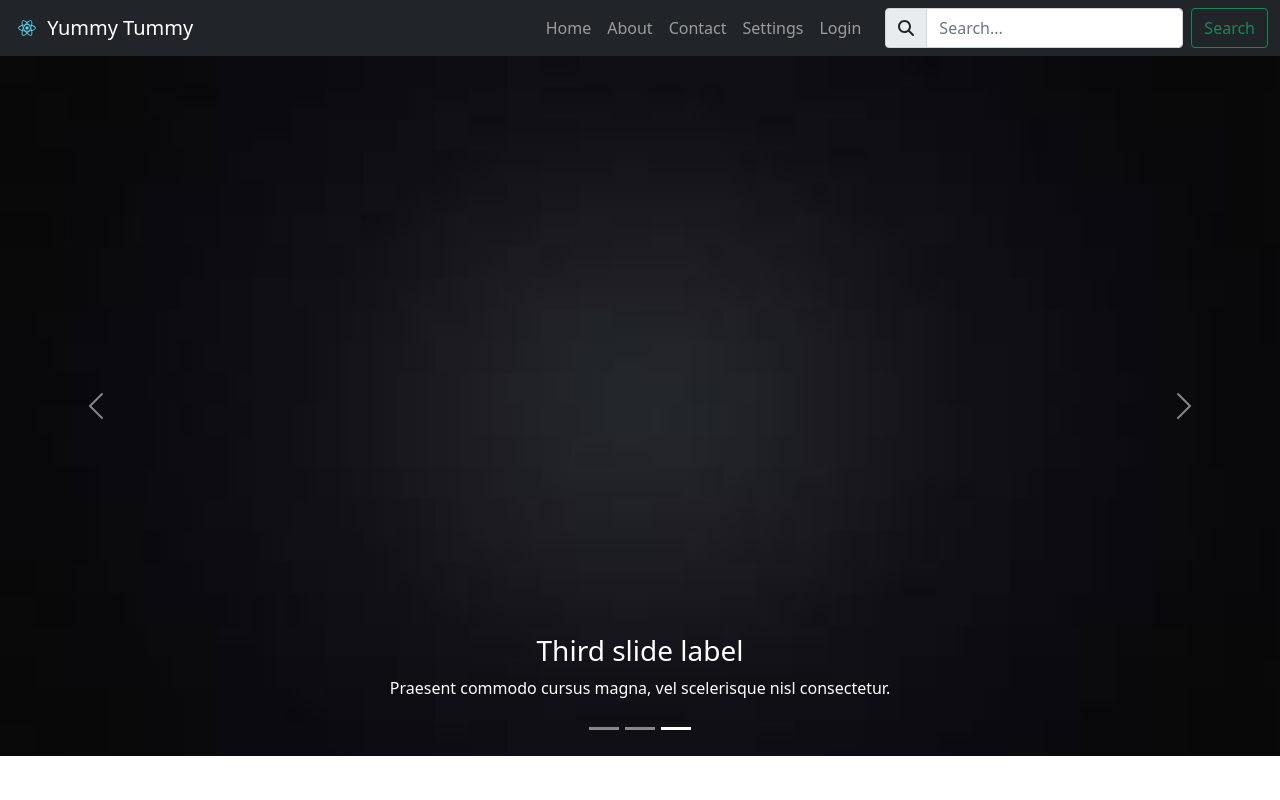
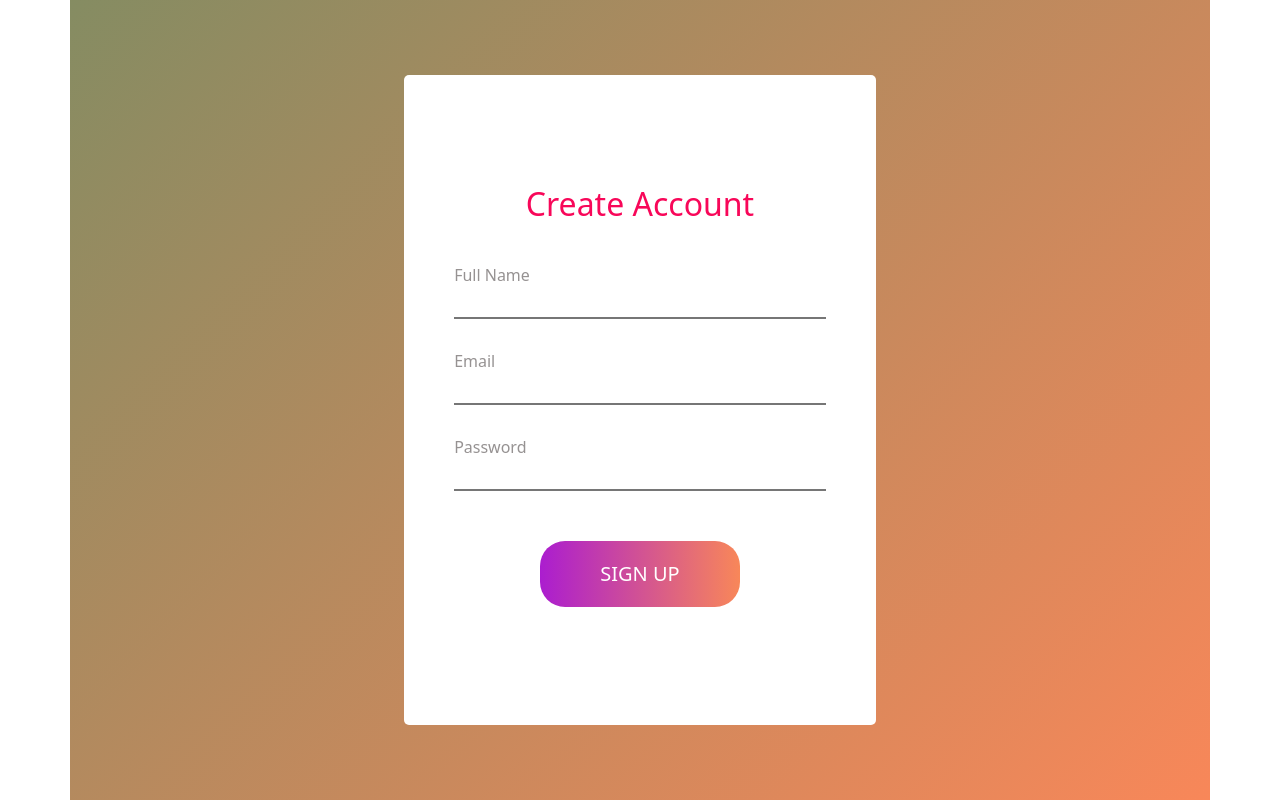
Before and after one commit to reileighh/MERN-stack, a React (Create React App) app in the folder client/: page /Signup in a window 1280 px wide. Built offline with nearby package versions, Linux system fonts and the light colour scheme.

Commit message:
Fixed router

```diff
--- a/client/src/App.js
+++ b/client/src/App.js
@@ -1,14 +1,26 @@
 import React from "react";
-import ControlledCarousel from "./components/Carousel";
-import NavigationBar from "./components/Navbar";
+import About  from './pages/About';
+import  Contact  from './pages/Contact';
+import  Home  from './pages/Home';
+import Login  from './pages/Login';
+import Signup from './pages/Signup';
+import Settings from './pages/Settings';
+
+import { BrowserRouter as Router, Routes, Route } from 'react-router-dom';
 
 export default function App() {
   return (
-    <div>
-      <>
-        <NavigationBar />
-        <ControlledCarousel />
-      </>
-    </div>
+    <Router>
+      <div>
+      <Routes>
+        <Route path="/" exact element={<Home/>} />
+        <Route path="/Login" element={<Login/>} />
+        <Route path="/Signup" element={<Signup/>} />
+        <Route path="/About" element={<About/>} />
+        <Route path="/Contact" element={<Contact/>} />
+        <Route path="/Settings" element={<Settings/>} />
+      </Routes>
+      </div>
+    </Router>
   );
 }
--- a/client/src/components/Navbar.js
+++ b/client/src/components/Navbar.js
@@ -1,7 +1,7 @@
 import logo from "../logo.svg";
 import "bootstrap/dist/css/bootstrap.css";
 import { FontAwesomeIcon } from "@fortawesome/react-fontawesome";
-import { faCoffee, faSearch } from "@fortawesome/free-solid-svg-icons";
+import {  faSearch } from "@fortawesome/free-solid-svg-icons";
 import {
   Nav,
   Navbar,
@@ -49,11 +49,12 @@ function NavigationBar() {
               </Offcanvas.Header>
               <Offcanvas.Body>
                 <Nav className="justify-content-end flex-grow-1 pe-3">
-                  <Nav.Link href="#action1">Home</Nav.Link>
-                  <Nav.Link href="#action2">About</Nav.Link>
-                  <Nav.Link href="#action3">Contact</Nav.Link>
-                  <Nav.Link href="#action4">Settings</Nav.Link>
-                  <Nav.Link href="#action5">Login</Nav.Link>
+                  <Nav.Link href="/" to="/">Home</Nav.Link>
+                  <Nav.Link href="/About">About</Nav.Link>
+                  <Nav.Link href="/Contact" >Contact</Nav.Link>
+                  <Nav.Link href="/Settings" >Settings</Nav.Link>
+                  <Nav.Link href="/Login" >Login</Nav.Link>
+                  <Nav.Link href="/Signup" >Signup</Nav.Link>
                   {/* <NavDropdown
                     title="Dropdown"
                     id={`offcanvasNavbarDropdown-expand-${expand}`}
--- a/client/src/pages/Home.js
+++ b/client/src/pages/Home.js
@@ -1,11 +1,13 @@
 import React from "react";
 import NavigationBar from "../components/Navbar";
+import ControlledCarousel from "../components/Carousel";
 
 export default function Home() {
   return (
     <div>
       {" "}
       <NavigationBar />
+      <ControlledCarousel />
     </div>
   );
 }
--- a/client/src/auth/Signup.js
+++ b/client/src/pages/Signup.js
@@ -1,6 +1,6 @@
 import React from 'react';
-import "./Signup.css";
-import Form from "./Form";
+import "../auth/Signup.css";
+import Form from "../auth/Form";
 
 function Signup() {
   return (
```
Also changed, not shown: client/src/pages/Login.js (renamed from client/src/auth/Login.js).
